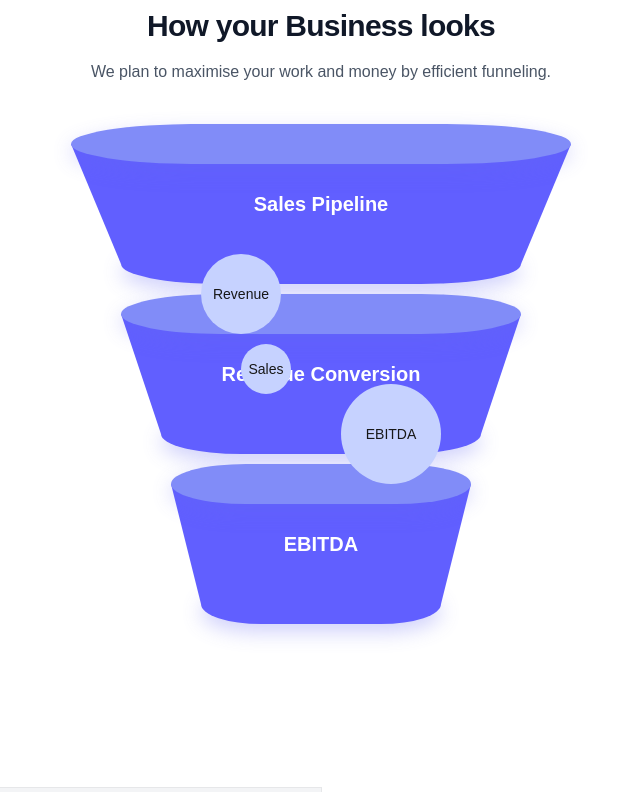
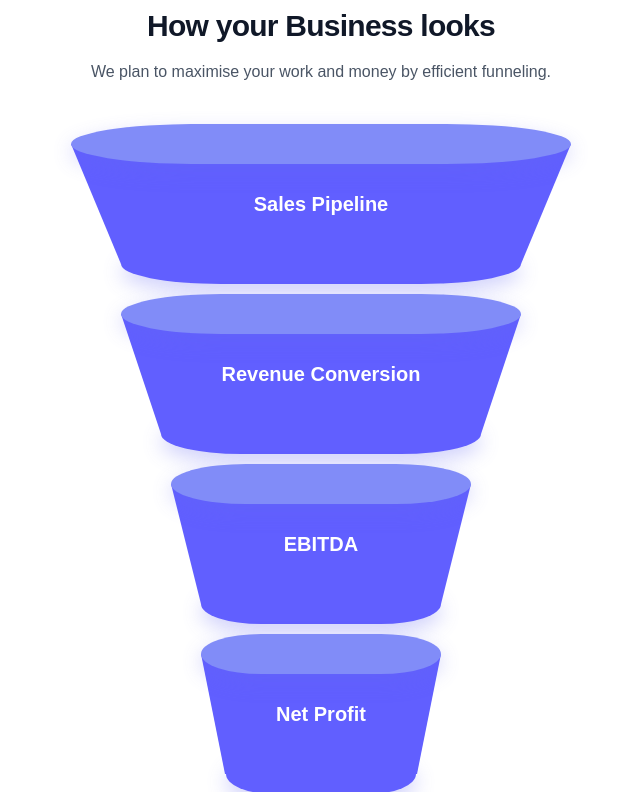
Before and after one commit to BYK-Oxford/byk-website, a Next.js app: page /home in a window 1280 px wide. Shown: the part 2668-3460 px from the top of the page, without its empty margins (319-959 px from the left). Built offline with nearby package versions, Linux system fonts and the light colour scheme.

Commit message:
updated funnel

```diff
--- a/src/app/home/components/funnel.tsx
+++ b/src/app/home/components/funnel.tsx
@@ -9,23 +9,6 @@ export default function Funnel() {
   const subHeadingRef = useRef<HTMLParagraphElement | null>(null);
   const paraRef = useRef<HTMLParagraphElement | null>(null);
   const funnelLayers = useRef<(HTMLDivElement | null)[]>([]);
-
-  const handleHover = (index: number) => {
-    const layer = funnelLayers.current[index];
-    if (layer) {
-      gsap.fromTo(
-        layer,
-        { scale: 1 },
-        {
-          scale: 1.05,
-          duration: 0.3,
-          yoyo: true,
-          repeat: 1,
-          ease: "power1.inOut",
-        }
-      );
-    }
-  };
 
   useEffect(() => {
     if (headingRef.current) {
@@ -102,28 +85,6 @@ export default function Funnel() {
           <p ref={paraRef} className="mt-4 text-base text-gray-600">
             We plan to maximise your work and money by efficient funneling.
           </p>
-        </div>
-        <div className="relative w-[600px] h-[600px] mx-auto">
-          <div className="absolute z-20" style={{ top: 220, left: 220 }}>
-            <CircleButton
-              size={sizes[0]}
-              label="Sales"
-              onHover={() => handleHover(0)}
-            />
-          </div>
-          <div className="absolute z-20" style={{ top: 130, left: 180 }}>
-            <CircleButton
-              size={sizes[1]}
-              label="Revenue"
-              onHover={() => handleHover(1)}
-            />
-          </div>
-          <div className="absolute z-20" style={{ top: 260, left: 320 }}>
-            <CircleButton
-              size={sizes[2]}
-              label="EBITDA"
-              onHover={() => handleHover(2)}
-            />
         </div>
 
         {/* Funnel Layers */}
@@ -272,32 +233,56 @@ export default function Funnel() {
               }}
             />
           </div>
+          <div
+            ref={(el) => {
+              funnelLayers.current[2] = el;
+            }}
+            className="full-funnel"
+            style={{
+              width: "240px",
+              position: "relative",
+              transition: "transform 0.3s ease",
+            }}
+            id="funnel-layer-0"
+          >
+            {/* Top Cap - simple ellipse */}
+            <div
+              className="funnel-top"
+              style={{
+                height: "40px",
+                width: "240px", // slightly narrower or equal to funnel top width
+                background: "#818cf8",
+                borderRadius: "50% / 100%",
+                margin: "0 auto",
+                marginBottom: "-20px", // overlap with funnel body
+                boxShadow: "0 8px 20px rgb(99 102 241 / 0.3)",
+                position: "relative", // Make zIndex effective
+                zIndex: 10,
+              }}
+            />
+            {/* Funnel Body */}
+            <div
+              className="funnel-layer bg-indigo-500"
+              style={{ height: "120px", width: "240px" }}
+            >
+              <div className="text-xl font-bold">Net Profit</div>
+            </div>
+            {/* Bottom Cap - simple ellipse */}
+            <div
+              className="bg-indigo-500"
+              style={{
+                height: "40px",
+                width: "190px",
+                borderRadius: "50% / 100%",
+                margin: "0 auto",
+                marginTop: "-36px", // overlap with funnel body
+                boxShadow: "0 8px 20px rgb(99 102 241 / 0.3)",
+                zIndex: "20",
+              }}
+            />
           </div>
         </div>
       </div>
     </div>
   );
 }
-
-function CircleButton({
-  label,
-  onHover,
-  size = 64,
-}: {
-  label: string;
-  onHover: () => void;
-  size?: number;
-}) {
-  return (
-    <div
-      className="bg-indigo-200 rounded-full flex items-center justify-center text-sm font-medium cursor-pointer hover:bg-indigo-400 transition"
-      onMouseEnter={onHover}
-      style={{
-        width: size,
-        height: size,
-      }}
-    >
-      {label}
-    </div>
-  );
-}
```
Lines whose indentation alone changed are shown as unchanged.
